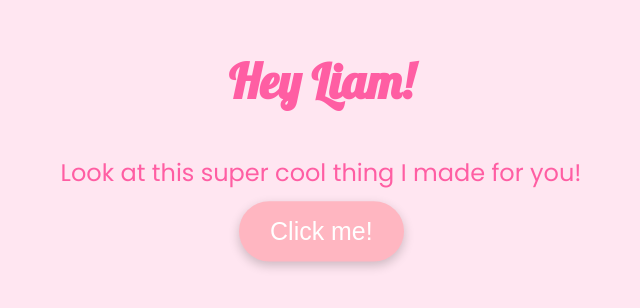
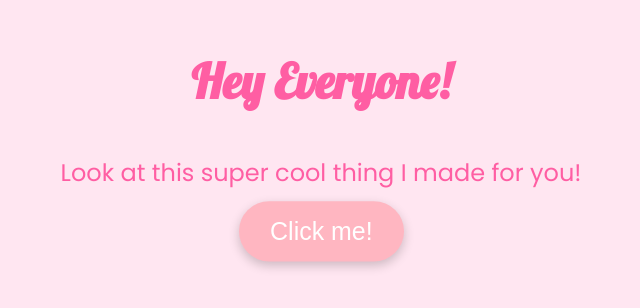
Before and after one commit to Liam-2208/for_Liam, a plain HTML site: page valentine.html in a window 1280 px wide. Shown: the part 252-560 px from the top of the page, without its empty margins (319-959 px from the left). Drawn offline with Linux system fonts and the light colour scheme.

Commit message:
Made it for anyone to use

```diff
--- a/valentine.html
+++ b/valentine.html
@@ -121,7 +121,7 @@
 <body>
   <!-- Your existing HTML structure remains the same -->
   <div id="intro" class="section visible">
-    <h1>Hey Liam!</h1>
+    <h1>Hey Everyone!</h1>
     <p>Look at this super cool thing I made for you!</p>
     <button id="forLiam">Click me!</button>
   </div>
```
